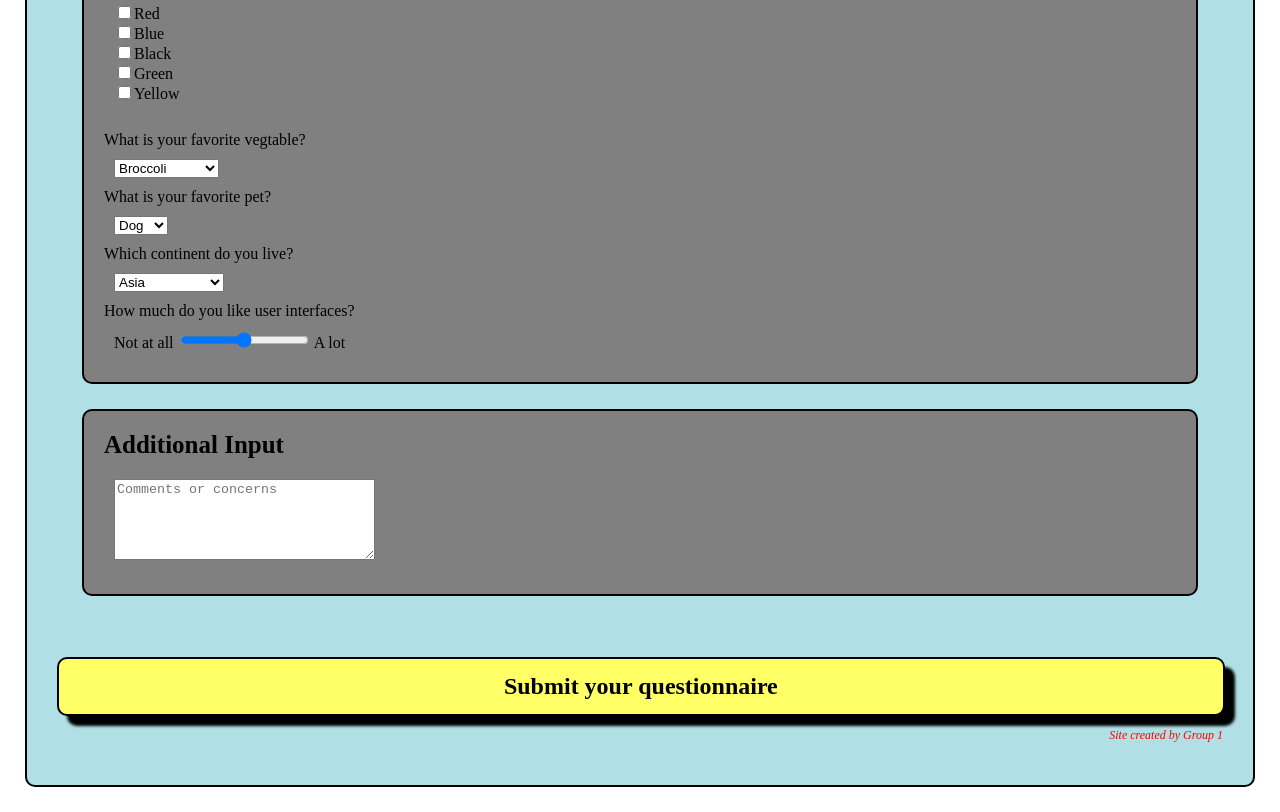
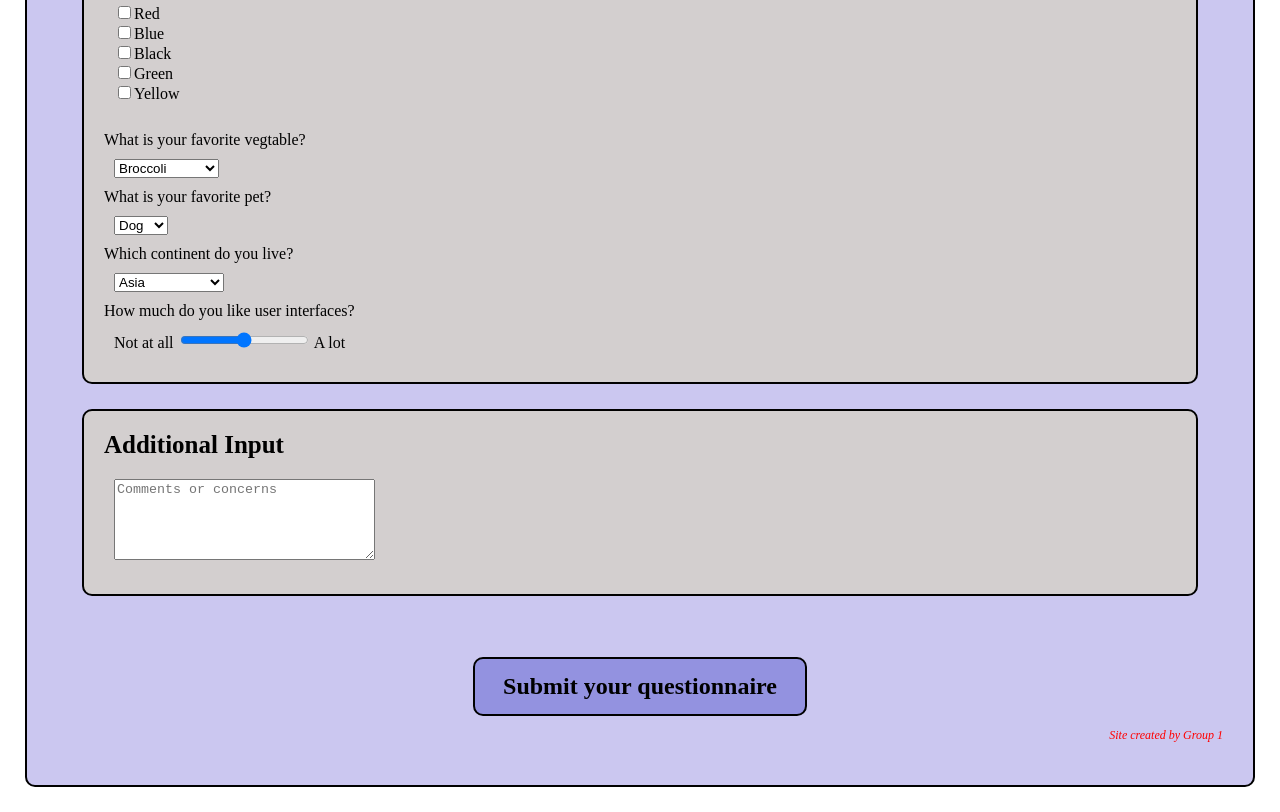
Before and after one commit to TiaElMasry/SEG3125-Group1-Lab1, a plain HTML site: page index.html in a window 1280 px wide. Shown: the part 1451-2263 px from the top of the page. Drawn offline with Linux system fonts and the light colour scheme.

Commit message:
Updated css styling

```diff
--- a/styles/style.css
+++ b/styles/style.css
@@ -8,7 +8,7 @@ html {
   }
 
   body {
-    background-color: powderblue;
+    background-color: rgb(203, 199, 240);
     width: auto;
     border: 2px solid black;
     padding: 30px;
@@ -19,8 +19,8 @@ html {
       text-align: center;
       margin: 15px;
       padding: 20px 20px;
-      color: #ff00ff;  /* Fuchsia */
-      text-shadow: 3px 3px 1px black;
+      color: black;
+      /* text-shadow: 3px 3px 1px black; */
   }
 
   h2 {
@@ -44,16 +44,16 @@ html {
   /* Defining styling for a specific element type - large block buttons */
   .btn-large {
     display: block;
-    width: 95%;
+    width: fit-content;
     border: none;
-    background-color: #ffff66;  /* yellow */
+    background-color: #9392e0;  /* yellow */
     color: black;
     padding: 14px 28px;
     font-size: 24px;
     font-weight: bold;
     cursor: pointer;
     text-align: center;
-    box-shadow: 10px 10px 3px black;
+    /* box-shadow: 10px 10px 3px black; */
   }
 
   a.btn {
@@ -63,7 +63,7 @@ html {
   .input-area {
     width: auto;
     padding: 20px;
-    background-color: gray;
+    background-color: rgb(211, 207, 207);
     color: black;
   }
 
```
